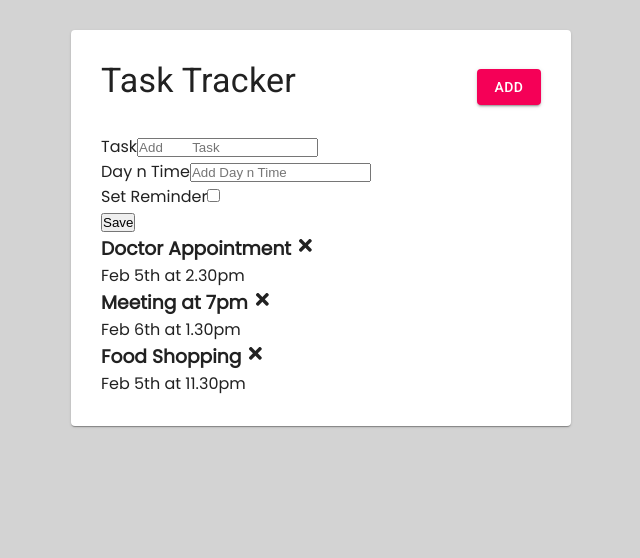
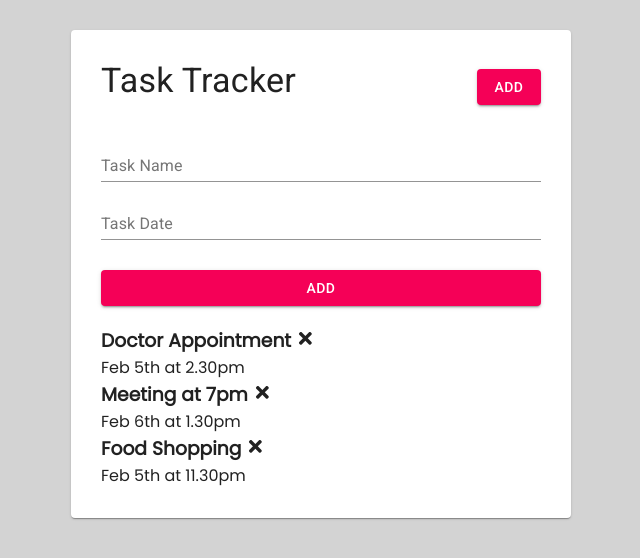
Before and after one commit to howyongguan/react-task-tracker, a React (Create React App) app: page / in a window 1280 px wide. Shown: the top 558 px of the page, without its empty margins (319-959 px from the left). Built offline with nearby package versions, Linux system fonts and the light colour scheme.

Commit message:
Tracker - Completed add tasks functionality

```diff
--- a/src/App.js
+++ b/src/App.js
@@ -28,11 +28,11 @@ export default class App extends Component {
     ],
   };
 
-  handlePushNewTasks = () => {
+  handlePushNewTasks = (taskTitle, taskDate) => {
     const newStuff = {
-      id: 4,
-      text: "New Car wash ",
-      day: "Feb 3th at 1.30pm",
+      id: taskTitle,
+      text: taskTitle,
+      day: taskDate,
       reminder: true,
     };
     const newTaskList = this.state.tasks;
@@ -57,8 +57,11 @@ export default class App extends Component {
   render() {
     return (
       <Card className="container">
-        {<Header handlePushNewTasks={this.handlePushNewTasks} />}
-        <AddTask onAdd={this.state.addTask} />
+        {<Header />}
+        <AddTask
+          onAdd={this.state.addTask}
+          handlePushNewTasks={this.handlePushNewTasks}
+        />
         <Tasks tasks={this.state.tasks} onDelete={this.state.deleteTask} />
 
         {/* <Tasks tasks={this.state.tasks} /> */}
--- a/src/components/AddTask.js
+++ b/src/components/AddTask.js
@@ -1,61 +1,56 @@
-import {useState} from 'react'
+import Button from "@material-ui/core/Button";
+import TextField from "@material-ui/core/TextField";
+import React, { Component } from "react";
 
+export default class AddTask extends Component {
+  state = {
+    taskName: "",
+    taskDate: "",
+  };
 
-const AddTask =({ onAdd})=>{
-    const [text, setText]= useState('')
-    const [day, setDay]= useState('')
-    const [reminder, setReminder]= useState(false)
+  handleTaskName = (e) => {
+    this.setState({
+      taskName: e.target.value,
+    });
+  };
 
+  handleTaskDate = (e) => {
+    this.setState({
+      taskDate: e.target.value,
+    });
+  };
 
-const onSubmit=(e)=>{
-    e.preventDefailt()
-    if(!Text) {
-        alert('Please add a task')
-        return
-    }
-    onAdd(text,day,reminder)
+  handleAddTasks = () => {
+    window.alert(this.state.taskName);
+  };
 
-    setText('  ')
-    setDay('  ')
-    setReminder(false)
+  render() {
+    return (
+      <div style={{ display: "flex", flexDirection: "column" }}>
+        <TextField
+          label="Task Name"
+          value={this.state.taskName}
+          onChange={this.handleTaskName}
+        />
+        <TextField
+          style={{ margin: "10px 0px" }}
+          value={this.state.taskDate}
+          onChange={this.handleTaskDate}
+          label="Task Date"
+        />
+        <Button
+          style={{ margin: "20px 0px" }}
+          variant="contained"
+          color="secondary"
+          onClick={this.props.handlePushNewTasks.bind(
+            this,
+            this.state.taskName,
+            this.state.taskDate
+          )}
+        >
+          Add
+        </Button>
+      </div>
+    );
+  }
 }
-
-return(
-<form className='add-form' onSubmit={onSubmit}>
-    <div className='form-control'>
-        <label>Task</label>
-        <input type='text' placeholder='Add
-        Task' value={text} onChange={(e)=>setText(e.target.value)}
-
-        />
-    </div>
-
-    <div className='form-control'>
-        <label>Day n Time</label>
-        <input type='text' placeholder='Add Day n Time'
-        value={day} onChange={(e)=>setDay(e.target.value)}
-        />
-    </div>
-
-    <div className='form-control
-    form-control-check'>
-        <label>Set Reminder</label>
-        <input type='checkbox'
-        checked={reminder}
-        value={reminder} onChange={(e)=>setReminder(e.currentTarget.checked)}
-        />
-    </div>
-
-    <input type='submit' value='Save'
-    className='btn btn-block'
-
-    />
-
-
-
-</form>
-
-)
-
-}
-export default AddTask
```
